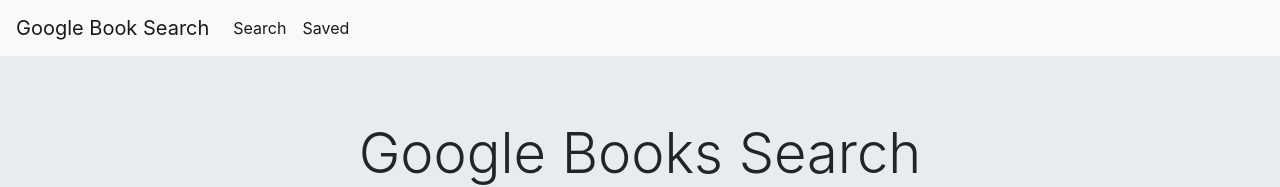
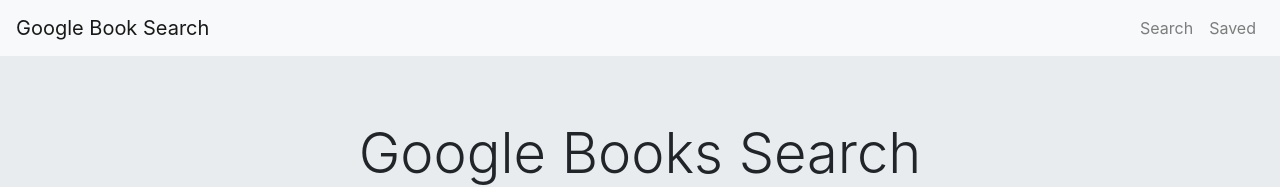
Before and after one commit to cgriffin332/google-books-search332, a React (Create React App) app in the folder client/: page / in a window 1280 px wide. Shown: the top 187 px of the page. Built offline with nearby package versions, Linux system fonts and the light colour scheme; no server answers.

Commit message:
navbar links are on right

```diff
--- a/client/src/components/BookCard.jsx
+++ b/client/src/components/BookCard.jsx
@@ -1,6 +1,6 @@
 import React, { useState } from "react";
 import axios from "axios";
-import Modal from "./Modal";
+
 
 const BookCard = ({ title, authors, image, description, googleLink }) => {
   const [newBook, setNewBook] = useState({
@@ -14,6 +14,7 @@
   const handleSave = (e) => {
     axios.post("api/books", newBook).then((res) => {
       console.log(res);
+      window.open("/saved");
     }).catch((err) => console.log(err));
   };
   return (
@@ -21,7 +22,7 @@
       <div className="row">
         <div className="col-12">
           <h3 className="float-left">{title}</h3>
-          <button type="button" onClick={handleSave} data-target="#exampleModal" className="btn btn-success float-right">
+          <button type="button" onClick={handleSave} className="btn btn-success float-right">
             Save
           </button>
           <a href={googleLink} target="_blank" rel="noreferrer">
@@ -44,7 +45,7 @@
           <p>{description}</p>
         </div>
       </div>
-      <Modal title={"Success!"} message={"This book has been added to your saved book list."}/>
+
     </div>
   );
 };
--- a/client/src/components/Modal.jsx
+++ /dev/null
@@ -1,40 +0,0 @@
-import React from "react";
-
-const Modal = ({ title, message }) => {
-  return (
-    <div className="modal" tabindex="-1" role="dialog">
-      <div className="modal-dialog" role="document">
-        <div className="modal-content">
-          <div className="modal-header">
-            <h5 className="modal-title">{title}</h5>
-            <button
-              type="button"
-              className="close"
-              data-dismiss="modal"
-              aria-label="Close"
-            >
-              <span aria-hidden="true">&times;</span>
-            </button>
-          </div>
-          <div className="modal-body">
-            <p>{message}</p>
-          </div>
-          <div className="modal-footer">
-            <button
-              type="button"
-              className="btn btn-secondary"
-              data-dismiss="modal"
-            >
-              Close
-            </button>
-            <button type="button" className="btn btn-primary">
-              Save changes
-            </button>
-          </div>
-        </div>
-      </div>
-    </div>
-  );
-};
-
-export default Modal;
--- a/client/src/components/Navbar.jsx
+++ b/client/src/components/Navbar.jsx
@@ -17,14 +17,18 @@
         <span className="navbar-toggler-icon"></span>
       </button>
       <div className="collapse navbar-collapse" id="navbarNavAltMarkup">
-        <div className="navbar-nav">
-          <Link className="nav-item nav-link active" to="/">
-            Search
-          </Link>
-          <Link className="nav-item nav-link active" to="/saved">
-            Saved
-          </Link>
-        </div>
+        <ul className="navbar-nav ml-auto">
+          <li className="nav-item ml-auto">
+            <Link className="nav-link" to="/">
+              Search
+            </Link>
+          </li>
+          <li className="nav-item ml-auto">
+            <Link className="nav-link" to="/saved">
+              Saved
+            </Link>
+          </li>
+        </ul>
       </div>
     </nav>
   );
--- a/client/src/containers/Search.jsx
+++ b/client/src/containers/Search.jsx
@@ -2,6 +2,7 @@
 import API from "../utils/API";
 import "bootstrap/dist/css/bootstrap.css";
 import BookCard from "../components/BookCard";
+
 
 const Search = () => {
   const [search, setSearch] = useState("");
```
